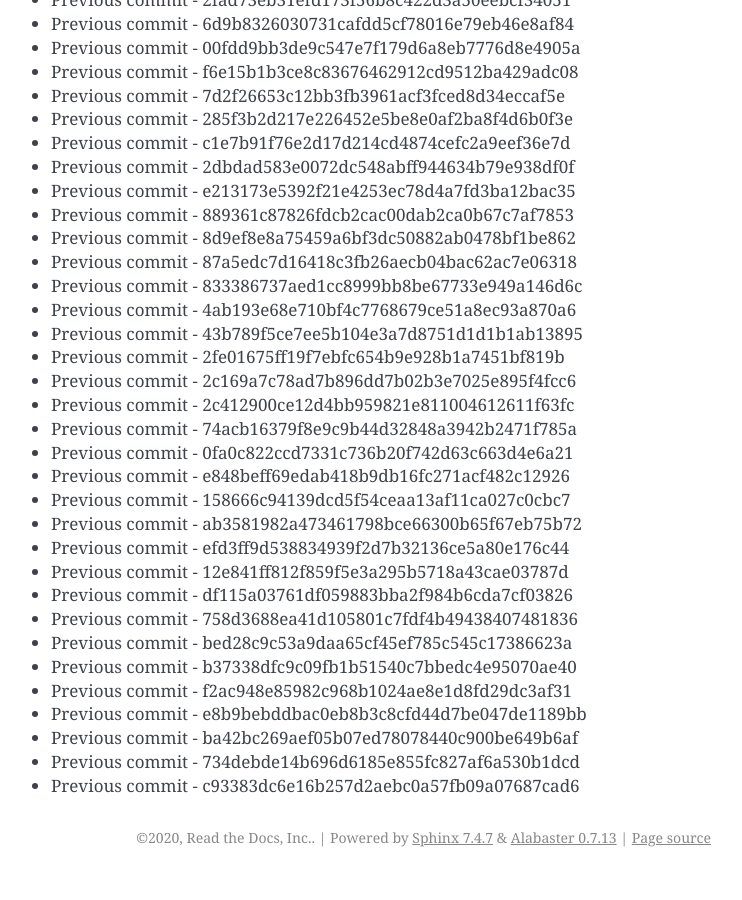
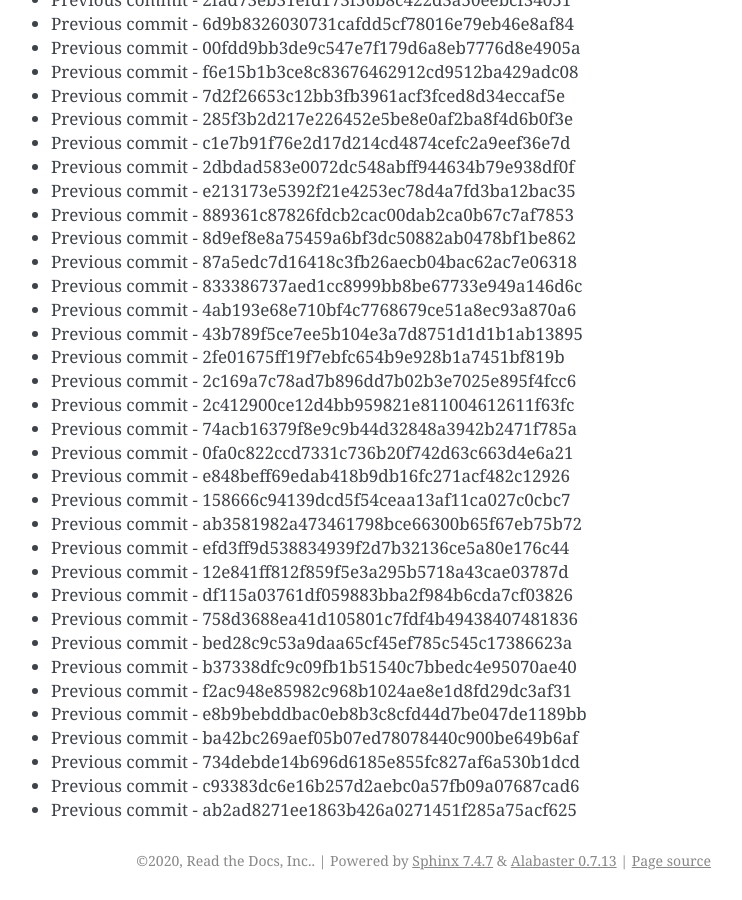
Before and after one commit to readthedocs/rtd-git-stresstest, a Sphinx documentation site: the page built from docs/updates.rst, in a window 1280 px wide and 900 px high, scrolled down 5938 px. Shown: the whole window, without its empty margins (399-1141 px from the left). Built offline with Sphinx 7.4.7, drawn with Linux system fonts in a browser that asks for light colours; before the commit the page ends 6815 px from its top, so only the background shows below that.

Commit message:
Generating commit from previous: ab2ad8271ee1863b426a0271451f285a75acf625

```diff
--- a/docs/updates.rst
+++ b/docs/updates.rst
@@ -281,3 +281,4 @@ It can be tested for any performance characteristics.
 * Previous commit - ba42bc269aef05b07ed78078440c900be649b6af
 * Previous commit - 734debde14b696d6185e855fc827af6a530b1dcd
 * Previous commit - c93383dc6e16b257d2aebc0a57fb09a07687cad6
+* Previous commit - ab2ad8271ee1863b426a0271451f285a75acf625
```
